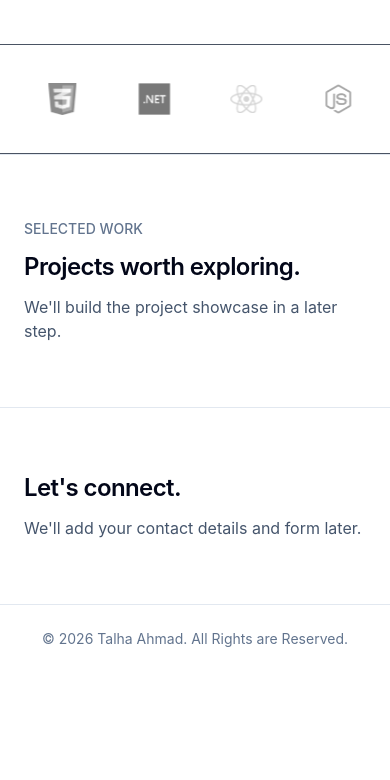
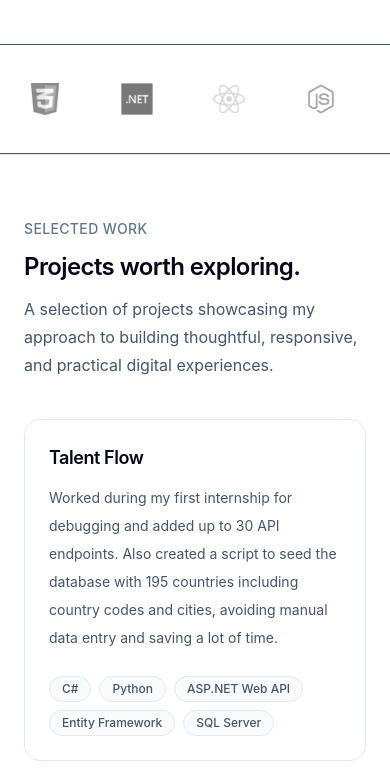
Before and after one commit to TalhaAhmad-Codes/My-Portfolio, a React (Vite) app: page / in a window 390 px wide. Shown: the part 935-1715 px from the top of the page. Before the commit the page ends 1608 px from the top, so only its background shows below. Built offline with nearby package versions, Linux system fonts and the light colour scheme.

Commit message:
Add a data-driven projects showcase
Replace the placeholder projects section with responsive project cards populated from project data, and integrate the showcase into the home page.

```diff
--- a/src/components/Home.jsx
+++ b/src/components/Home.jsx
@@ -1,6 +1,7 @@
 import profileImage from "../assets/profile-pic.png";
 import ScrollReveal from "./ScrollReveal.jsx";
 import SkillsMarquee from "./SkillsMarquee.jsx";
+import Projects from "./Projects.jsx";
 
 export function Home() {
   return (
@@ -104,30 +105,10 @@ export function Home() {
       </section>
 
       {/* Moving technology logos */}
-      <ScrollReveal delay={75} >
       <SkillsMarquee />
-      </ScrollReveal>
 
       {/* Projects Section */}
-      <section
-        id="projects"
-        className="border-t border-slate-200 dark:border-slate-800"
-      >
-        <ScrollReveal
-          className="mx-auto max-w-6xl px-6 py-16 sm:px-8 lg:px-12"
-          delay={100}
-        >
-          <p className="text-sm font-medium text-slate-500 dark:text-slate-400">
-            SELECTED WORK
-          </p>
-          <h2 className="mt-3 text-2xl font-semibold tracking-tight text-slate-950 dark:text-white">
-            Projects worth exploring.
-          </h2>
-          <p className="mt-3 text-slate-600 dark:text-slate-400">
-            We'll build the project showcase in a later step.
-          </p>
-        </ScrollReveal>
-      </section>
+      <Projects />
 
       {/* Contact - Section */}
       <section
--- /dev/null
+++ b/src/components/ProjectCard.jsx
@@ -0,0 +1,44 @@
+import ScrollReveal from "./ScrollReveal";
+
+export function ProjectCard({ title, description, skills = [], delay = 0 }) {
+  return (
+    <ScrollReveal delay={delay} className="h-full">
+      <article className="group relative h-full overflow-hidden rounded-2xl border border-slate-200 bg-white p-6 transition-all duration-300 ease-out hover:-translate-y-1 hover:border-slate-300 hover:shadow-xl hover:shadow-slate-900/5 dark:border-slate-800 dark:bg-slate-900/40 dark:hover:border-slate-700 dark:hover:shadow-black/20 sm:p-7">
+        {/* Subtle decorative accent */}
+        <div
+          aria-hidden="true"
+          className="absolute inset-x-0 top-0 h-px origin-left scale-x-0 bg-gradient-to-r from-sky-500/70 via-indigo-500/70 to-transparent transition-transform duration-500 ease-out group-hover:scale-x-100"
+        />
+
+        <div className="flex h-full flex-col">
+          {/* Project title */}
+          <h3 className="text-lg font-semibold tracking-tight text-slate-950 transition-colors duration-200 group-hover:text-sky-600 dark:text-white dark:group-hover:text-sky-400 sm:text-xl">
+            {title}
+          </h3>
+
+          {/* Project description */}
+          <p className="mt-3 flex-1 text-sm leading-7 text-slate-600 dark:text-slate-400">
+            {description}
+          </p>
+
+          {/* Technology badges */}
+          {skills.length > 0 && (
+            <ul
+              aria-label={`Technologies used in ${title}`}
+              className="mt-6 flex flex-wrap gap-2"
+            >
+              {skills.map((skill) => (
+                <li
+                  key={skill}
+                  className="rounded-full border border-slate-200 bg-slate-50 px-3 py-1 text-xs font-medium text-slate-600 transition-colors duration-200 group-hover:border-slate-300 dark:border-slate-700 dark:bg-slate-800/70 dark:text-slate-300 dark:group-hover:border-slate-600"
+                >
+                  {skill}
+                </li>
+              ))}
+            </ul>
+          )}
+        </div>
+      </article>
+    </ScrollReveal>
+  );
+}
--- /dev/null
+++ b/src/components/Projects.jsx
@@ -0,0 +1,45 @@
+import projects from "../data/Projects.js";
+import { ProjectCard } from "./ProjectCard.jsx";
+import ScrollReveal from "./ScrollReveal.jsx";
+
+export default function Projects() {
+  return (
+    <section
+      id="projects"
+      className="border-t border-slate-200 dark:border-slate-800"
+    >
+      <div className="mx-auto max-w-6xl px-6 py-16 sm:px-8 sm:py-20 lg:px-12">
+        {/* Section heading */}
+        <ScrollReveal delay={100}>
+          <p className="text-sm font-medium tracking-wide text-slate-500 dark:text-slate-400">
+            SELECTED WORK
+          </p>
+
+          <h2 className="mt-3 text-2xl font-semibold tracking-tight text-slate-950 dark:text-white sm:text-3xl">
+            Projects worth exploring.
+          </h2>
+
+          <p className="mt-3 max-w-2xl leading-7 text-slate-600 dark:text-slate-400">
+            A selection of projects showcasing my approach to building
+            thoughtful, responsive, and practical digital experiences.
+          </p>
+        </ScrollReveal>
+
+        {/* Project cards */}
+        {projects.length > 0 && (
+          <div className="mt-10 grid grid-cols-1 gap-5 sm:grid-cols-2 lg:mt-12 lg:gap-6">
+            {projects.map((project, index) => (
+              <ProjectCard
+                key={project.id}
+                title={project.title}
+                description={project.description}
+                skills={project.skills}
+                delay={150 + index * 100}
+              />
+            ))}
+          </div>
+        )}
+      </div>
+    </section>
+  );
+}
--- /dev/null
+++ b/src/data/Projects.js
@@ -0,0 +1,38 @@
+const projects = [
+  {
+    id: "talent-flow",
+    title: "Talent Flow ",
+    description:
+      "Worked during my first internship for debugging and added up to 30 API endpoints. Also created a script to seed the database with 195 countries including country codes and cities, avoiding manual data entry and saving a lot of time.",
+    skills: [
+      "C#",
+      "Python",
+      "ASP.NET Web API",
+      "Entity Framework",
+      "SQL Server",
+    ],
+  },
+  {
+    id: "sacp",
+    title: "Smart Academic Communication Platform ",
+    description:
+      "A smart centralized communication ecosystem for academic institutions to reduce manual workload and human errors. It's my final year project and I'm leading a team of 3 developers following vertical slice architecture (VSA) and planning to scale it in future as SaaS.",
+    skills: ["C#", "ASP.NET Web APIs", "PostgreSQL", "CQRS", "Hangfire"],
+  },
+  {
+    id: "punjab-comp",
+    title: "Punjab Computer",
+    description:
+      "A desktop based solution for my Father's daily routine work and manage his business efficiently.",
+    skills: ["C#", ".NET", "WPF", "MVVM", "Entity Framework", "SQLite"],
+  },
+  {
+    id: "blogora",
+    title: "Blogora",
+    description:
+      "A simple blogging website built with a friend in collaboration. Implemented minimal APIs in the backend following fast development workflow.",
+    skills: ["C#", "ASP.NET Web APIs", "Entity Framework", "PostgreSQL"],
+  },
+];
+
+export default projects;
```
